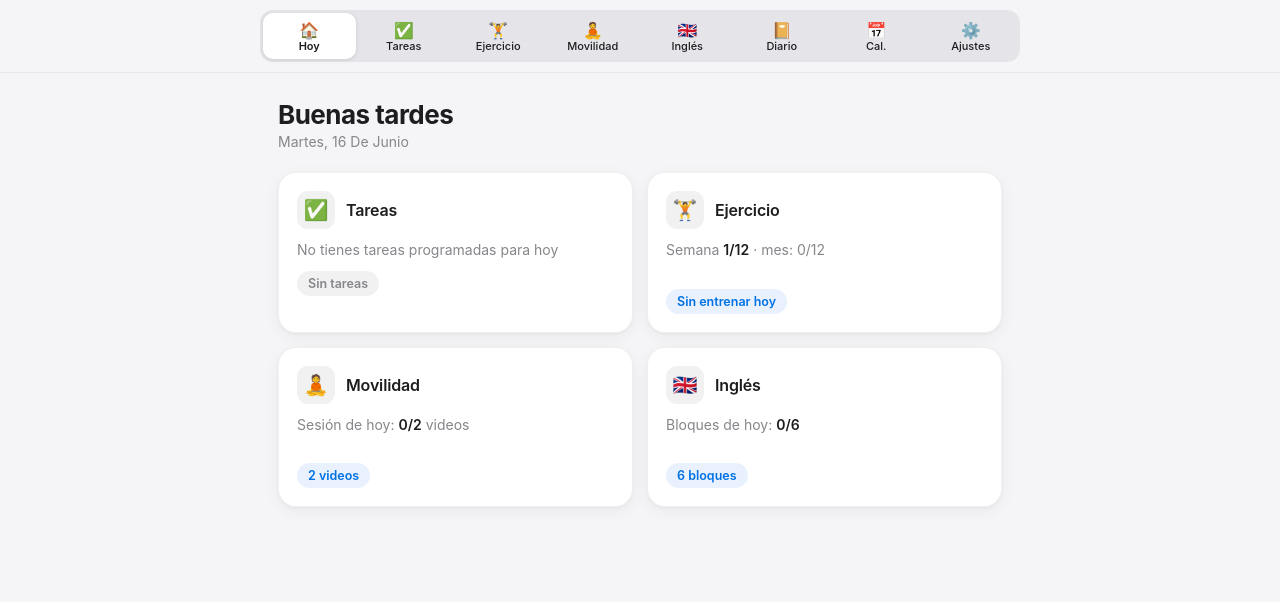
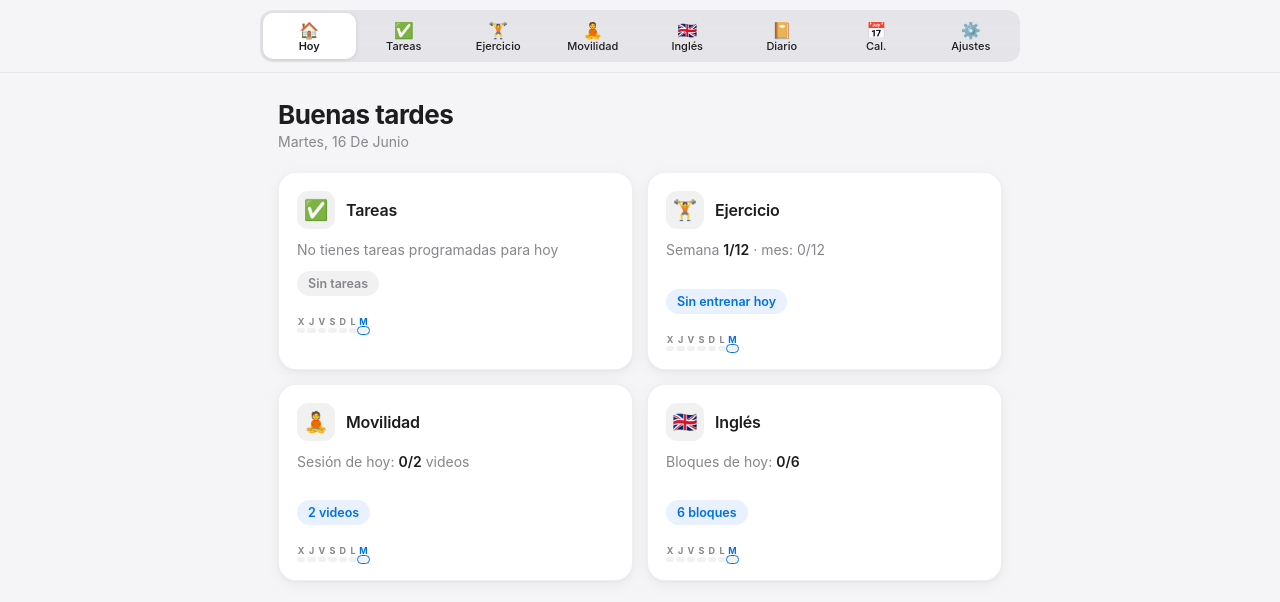
Before and after one commit to aalfonso526-ctrl/mi-diario, a website: page index.html in a window 1280 px wide. Drawn offline with Linux system fonts and the light colour scheme; no server answers.

Commit message:
Punto 2: Racha visual de 7 días en cada card del panel Hoy
- streakBar(activeDays): genera 7 columnas L-D con inicial del día
  y barra coloreada (acento) si hubo actividad, gris si no
- Hoy marcado con acento en la inicial y outline en la barra
- Tareas: activo si completó alguna tarea ese día (completedAt)
- Ejercicio: activo si hay sesión en el historial
- Movilidad: activo si hay al menos 1 video registrado
- Inglés: activo si completó al menos 1 bloque
- SW bump a v20

Co-Authored-By: Claude Sonnet 4.6 <noreply@anthropic.com>

```diff
--- a/index.html
+++ b/index.html
@@ -249,6 +249,15 @@
     transition: all .25s ease; z-index: 200;
   }
   .toast.show { opacity: 1; transform: translateX(-50%) translateY(0); }
+
+  /* ---------- Racha semanal (cards de Hoy) ---------- */
+  .streak-row { display: grid; grid-template-columns: repeat(7,1fr); gap: 2px; margin-top: 10px; }
+  .s-col { display: flex; flex-direction: column; align-items: center; gap: 2px; }
+  .s-lbl { font-size: 9px; font-weight: 700; color: var(--text-secondary); line-height: 1; }
+  .s-lbl.today { color: var(--accent); }
+  .s-seg { height: 5px; width: 100%; border-radius: 3px; background: var(--soft); }
+  .s-seg.on { background: var(--accent); }
+  .s-seg.today:not(.on) { outline: 1.5px solid var(--accent); outline-offset: 1px; }
 
   /* ---------- Panel Diario ---------- */
   .mood-row { display: flex; gap: 8px; margin-bottom: 16px; }
@@ -623,8 +632,13 @@
     var fecha = DIAS[now.getDay()] + ", " + now.getDate() + " de " + MESES[now.getMonth()];
 
     var todo  = safeParse("todo-app-v1", { tasks: [] }), tasks = todo.tasks || [], seen = {}, tp = 0, tdone = 0;
+    var tareasDays = [];
     tasks.forEach(function (x) {
       if (x.archived) return;
+      if (x.done && x.completedAt) {
+        var ds = x.completedAt.slice(0, 10);
+        if (tareasDays.indexOf(ds) === -1) tareasDays.push(ds);
+      }
       var hit = !x.due || x.due === t;
       if (!hit || seen[x.id]) return;
       seen[x.id] = 1;
@@ -645,7 +659,7 @@
       tareasBadge  = badge("pend", tp + " pendiente" + (tp > 1 ? "s" : ""));
       tareasProg   = prog(tdone, ttotal);
     }
-    var cTareas = card("tareas", "✅", "Tareas", tareasStatus, tareasBadge, tareasProg);
+    var cTareas = card("tareas", "✅", "Tareas", tareasStatus, tareasBadge, tareasProg, streakBar(tareasDays));
 
     var cfg   = safeParse("entreno_cfg_v1", {}), hist = safeParse("entreno_historial_v1", []), draft = safeParse("entreno_draft_v1", null);
     var week  = ejWeek(cfg), mon = mondayDate();
@@ -654,6 +668,8 @@
       var d = new Date(s.fecha);
       return d.getFullYear() + "-" + pad(d.getMonth() + 1) + "-" + pad(d.getDate());
     }
+    var ejDays = [];
+    hist.forEach(function (s) { var ds = ejLocalDate(s); if (ds && ejDays.indexOf(ds) === -1) ejDays.push(ds); });
     var ejToday    = hist.some(function (s) { return ejLocalDate(s) === t; });
     var ejWeekN    = hist.filter(function (s) { return new Date(s.fecha) >= mon; }).length;
     var ejMonthN   = hist.filter(function (s) { return ejLocalDate(s).slice(0, 7) === t.slice(0, 7); }).length;
@@ -662,21 +678,23 @@
     if (draft)        { ejStatus = "Sesión en curso · mes: <strong>" + ejMonthN + "/" + ejMonthTarget + "</strong>"; ejBadge = badge("pend", "En curso"); }
     else if (ejToday) { ejStatus = "Semana <strong>" + week + "/12</strong> · mes: " + ejMonthN + "/" + ejMonthTarget; ejBadge = badge("done", "Entrenado hoy ✓"); }
     else              { ejStatus = "Semana <strong>" + week + "/12</strong> · mes: " + ejMonthN + "/" + ejMonthTarget; ejBadge = badge("pend", "Sin entrenar hoy"); }
-    var cEjercicio = card("ejercicio", "🏋️", "Ejercicio", ejStatus, ejBadge, prog(ejMonthN, ejMonthTarget));
+    var cEjercicio = card("ejercicio", "🏋️", "Ejercicio", ejStatus, ejBadge, prog(ejMonthN, ejMonthTarget), streakBar(ejDays));
 
     var mov = safeParse("movilidad-progress", {}), mreq = MOV_REQUIRED[weekdayIdx()];
     var mdone = Math.min((mov[t] || []).length, mreq);
+    var movDays = Object.keys(mov).filter(function (ds) { return Array.isArray(mov[ds]) && mov[ds].length > 0; });
     var cMovilidad = card("movilidad", "🧘", "Movilidad",
       "Sesión de hoy: <strong>" + mdone + "/" + mreq + "</strong> videos",
       mdone >= mreq ? badge("done", "Completo ✓") : badge("pend", (mreq - mdone) + " video" + (mreq - mdone > 1 ? "s" : "")),
-      prog(mdone, mreq));
+      prog(mdone, mreq), streakBar(movDays));
 
     var ing = safeParse("planIngles_v1", { dias: {} });
     var ichecks = (ing.dias && ing.dias[t]) || [], idone = ichecks.filter(Boolean).length;
+    var ingDays = Object.keys(ing.dias || {}).filter(function (ds) { return (ing.dias[ds] || []).some(Boolean); });
     var cIngles = card("ingles", "🇬🇧", "Inglés",
       "Bloques de hoy: <strong>" + idone + "/6</strong>",
       idone >= 6 ? badge("done", "Completo ✓") : badge("pend", (6 - idone) + " bloque" + (6 - idone > 1 ? "s" : "")),
-      prog(idone, 6));
+      prog(idone, 6), streakBar(ingDays));
 
     document.getElementById("dash").innerHTML =
       '<div class="dash-greet">' + saludo + "</div>" +
@@ -688,11 +706,29 @@
     });
   }
 
-  function card(go, ico, title, statusHtml, badgeHtml, progHtml) {
+  var DOW_SHORT = ["D","L","M","X","J","V","S"];
+  function streakBar(activeDays) {
+    var t = todayStr();
+    var html = '<div class="streak-row">';
+    for (var i = 6; i >= 0; i--) {
+      var d = new Date();
+      d.setDate(d.getDate() - i);
+      var ds = dateStr(d);
+      var on = activeDays.indexOf(ds) !== -1;
+      var isToday = ds === t;
+      html += '<div class="s-col">' +
+        '<span class="s-lbl' + (isToday ? ' today' : '') + '">' + DOW_SHORT[d.getDay()] + '</span>' +
+        '<div class="s-seg' + (on ? ' on' : '') + (isToday ? ' today' : '') + '"></div>' +
+        '</div>';
+    }
+    return html + '</div>';
+  }
+
+  function card(go, ico, title, statusHtml, badgeHtml, progHtml, streakHtml) {
     return '<button class="dcard" data-go="' + go + '">' +
       '<div class="dcard-top"><div class="dcard-ico">' + ico + '</div><div class="dcard-title">' + title + "</div></div>" +
       '<div class="dcard-status">' + statusHtml + "</div>" +
-      progHtml + badgeHtml + "</button>";
+      progHtml + badgeHtml + (streakHtml || "") + "</button>";
   }
   function badge(cls, txt) { return '<span class="dbadge ' + cls + '">' + txt + "</span>"; }
   function prog(done, total) {
--- a/sw.js
+++ b/sw.js
@@ -2,7 +2,7 @@
    Cachea el armazón y las 4 apps para que abran sin conexión.
    Estrategia: red primero y, si falla, lo guardado en caché.
    No interfiere con el service worker propio de To-do (su ámbito es To-do/). */
-var CACHE = "diario-hub-v19";
+var CACHE = "diario-hub-v20";
 var CORE = [
   "index.html",
   "manifest.json",
```
